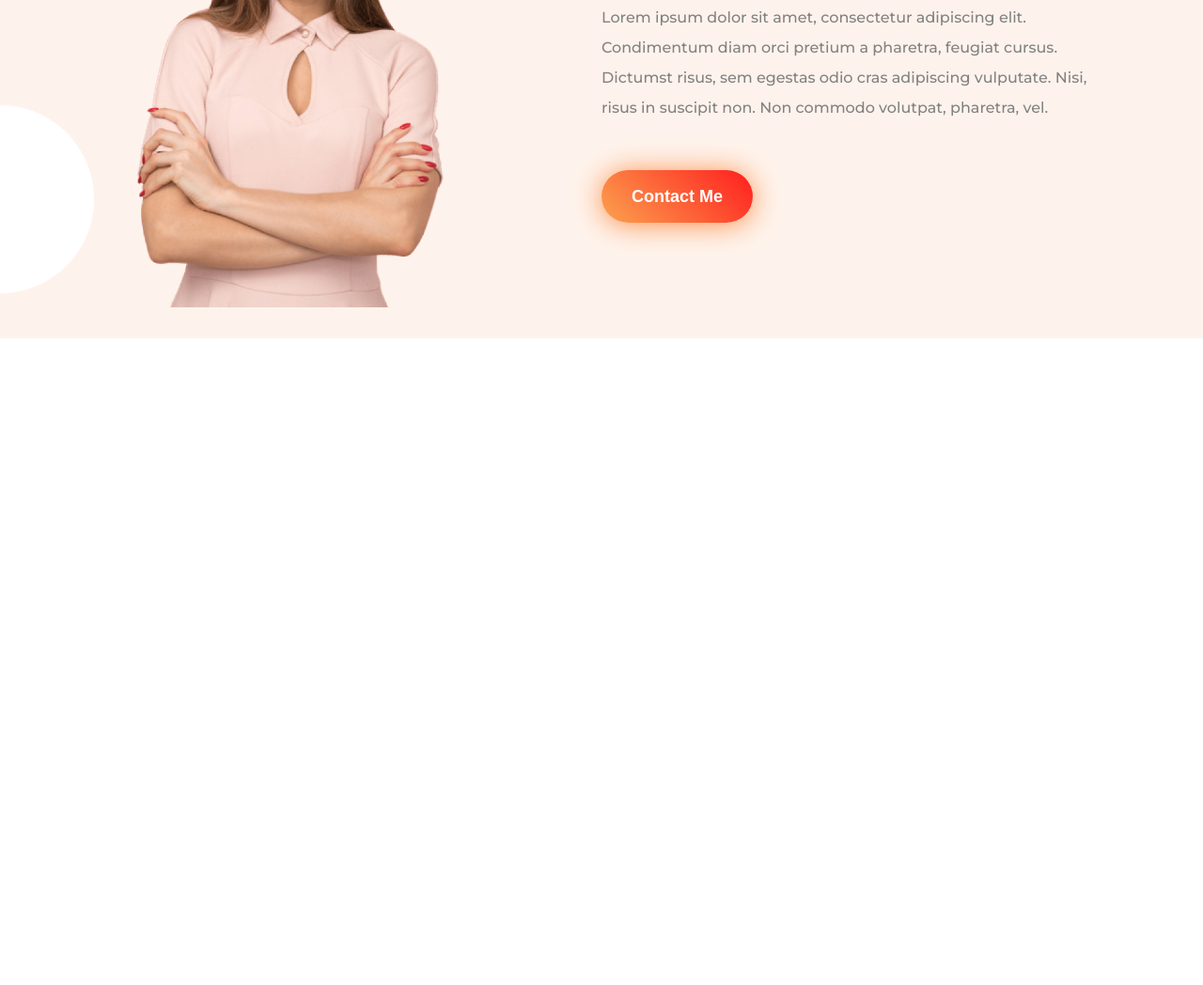
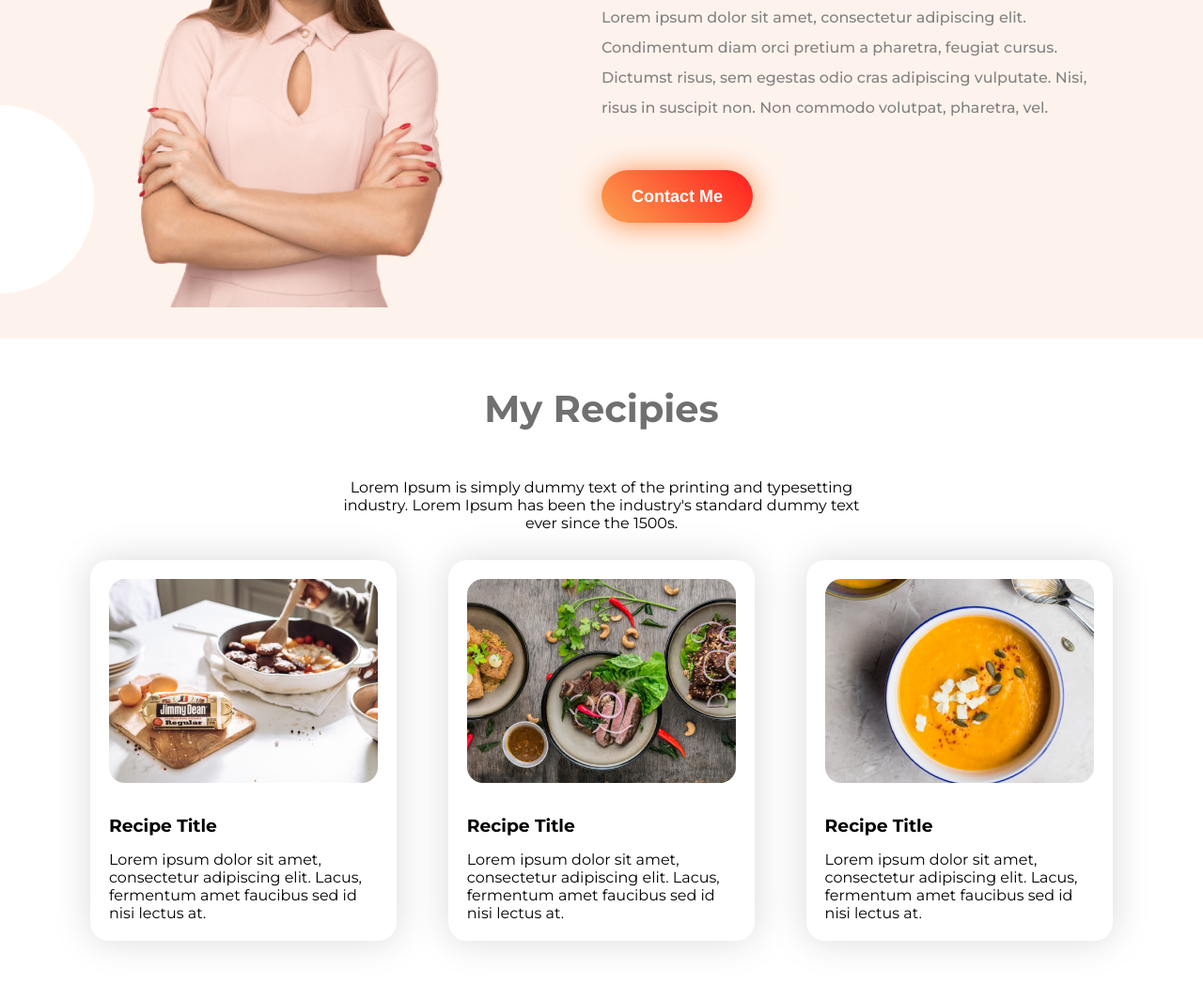
Before and after one commit to Jihad03/milestone-1, a plain HTML site: page index.html in a window 1280 px wide. Shown: the part 905-1953 px from the top of the page at 94% size. Before the commit the page ends 1265 px from the top, so only its background shows below. Drawn offline with Linux system fonts and the light colour scheme.

Commit message:
Recipe Section Done

```diff
--- a/index.html
+++ b/index.html
@@ -21,12 +21,12 @@
     <header>
       <div class="container flex pt-50 pb-50">
         <div class="half-section">
-          <h1>
+          <h1 class="mb-30">
             <span class="text-highlight">Skip</span> The Diet, <br />
             Just Eat Healthy <br />
             With Food Network
           </h1>
-          <p>
+          <p class="mb-30">
             Imagine you don't need a diet because we provide healthy and
             delicious food for you!
           </p>
@@ -57,5 +57,46 @@
         </div>
       </div>
     </section>
+
+    <!--#################### Recipe Section ####################-->
+
+    <section id="recipe">
+      <div class="container pt-50">
+        <div class="recipe-heading">
+          <h2 class="mb-50">My Recipies</h2>
+          <p class="mb-30">
+            Lorem Ipsum is simply dummy text of the printing and typesetting
+            industry. Lorem Ipsum has been the industry's standard dummy text
+            ever since the 1500s.
+          </p>
+        </div>
+        <div class="recipe-container flex mb-50">
+          <div class="recipe">
+            <img src="./imgs/recipe-1.jpg" alt="" class="mb-30" />
+            <h3>Recipe Title</h3>
+            <p>
+              Lorem ipsum dolor sit amet, consectetur adipiscing elit. Lacus,
+              fermentum amet faucibus sed id nisi lectus at.
+            </p>
+          </div>
+          <div class="recipe">
+            <img src="./imgs/recipe-2.jpg" alt="" class="mb-30" />
+            <h3>Recipe Title</h3>
+            <p>
+              Lorem ipsum dolor sit amet, consectetur adipiscing elit. Lacus,
+              fermentum amet faucibus sed id nisi lectus at.
+            </p>
+          </div>
+          <div class="recipe">
+            <img src="./imgs/recipe-3.png" alt="" class="mb-30" />
+            <h3>Recipe Title</h3>
+            <p>
+              Lorem ipsum dolor sit amet, consectetur adipiscing elit. Lacus,
+              fermentum amet faucibus sed id nisi lectus at.
+            </p>
+          </div>
+        </div>
+      </div>
+    </section>
   </body>
 </html>
--- a/style.css
+++ b/style.css
@@ -15,6 +15,10 @@ body {
   display: flex;
   align-items: center;
   justify-content: space-between;
+}
+
+.mb-30 {
+  margin-bottom: 30px;
 }
 
 .mb-50 {
@@ -66,13 +70,11 @@ h1 {
   color: #575757;
   font-size: 55px;
   font-weight: 700;
-  margin-bottom: 30px;
 }
 
 .half-section p {
   color: #828282;
   font-weight: 500;
-  margin-bottom: 30px;
 }
 
 .half-section img {
@@ -80,9 +82,9 @@ h1 {
   padding-left: 50px;
 }
 
-/* ==================== HEADER SECTION ====================*/
+/* ==================== ABOUT SECTION ====================*/
 
-section {
+#about {
   height: 600px;
   background-image: url(./imgs/about-bg.png);
   background-position: left top;
@@ -103,3 +105,28 @@ h2 {
 #about p {
   line-height: 32px;
 }
+
+/* ==================== RECIPE SECTION ====================*/
+
+.recipe-heading {
+  text-align: center;
+}
+
+.recipe h3 {
+  margin-bottom: 15px;
+}
+
+.recipe-heading p {
+  padding: 0 255px;
+}
+
+.recipe {
+  width: 30%;
+  padding: 20px;
+  border-radius: 20px;
+  box-shadow: 0 0 40px rgba(0, 0, 0, 0.15);
+}
+
+.recipe img {
+  width: 100%;
+}
```
